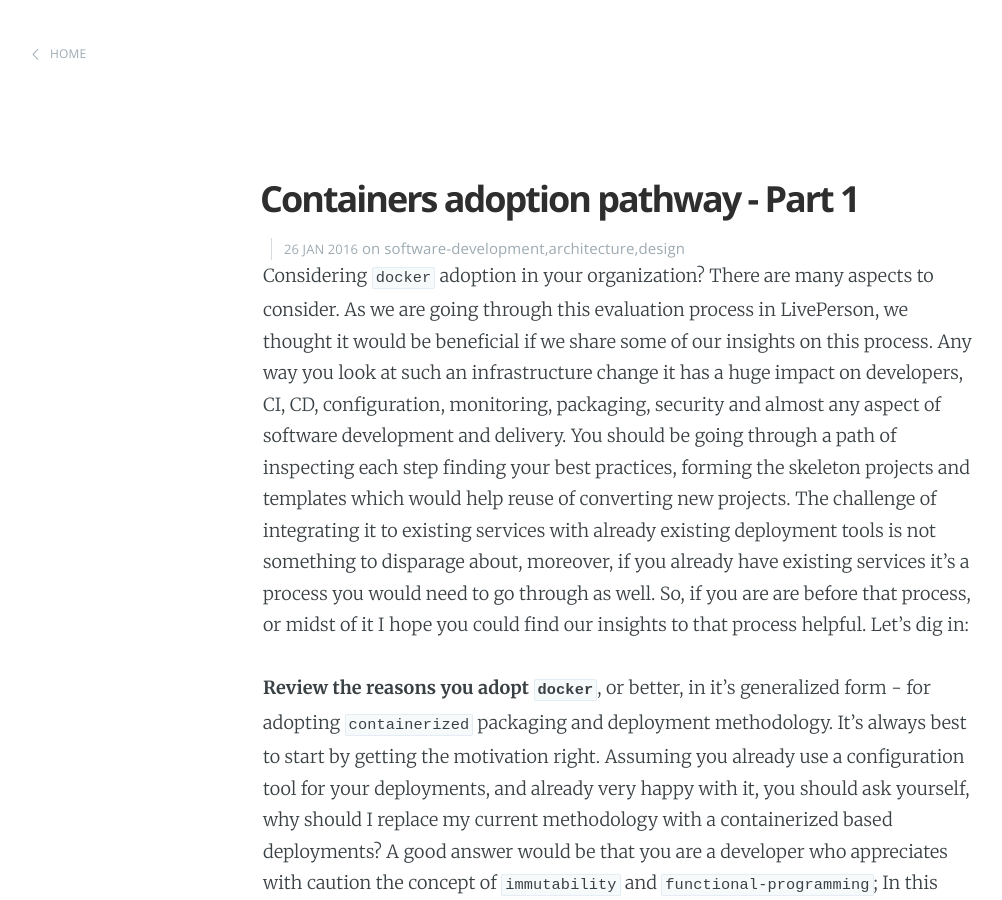
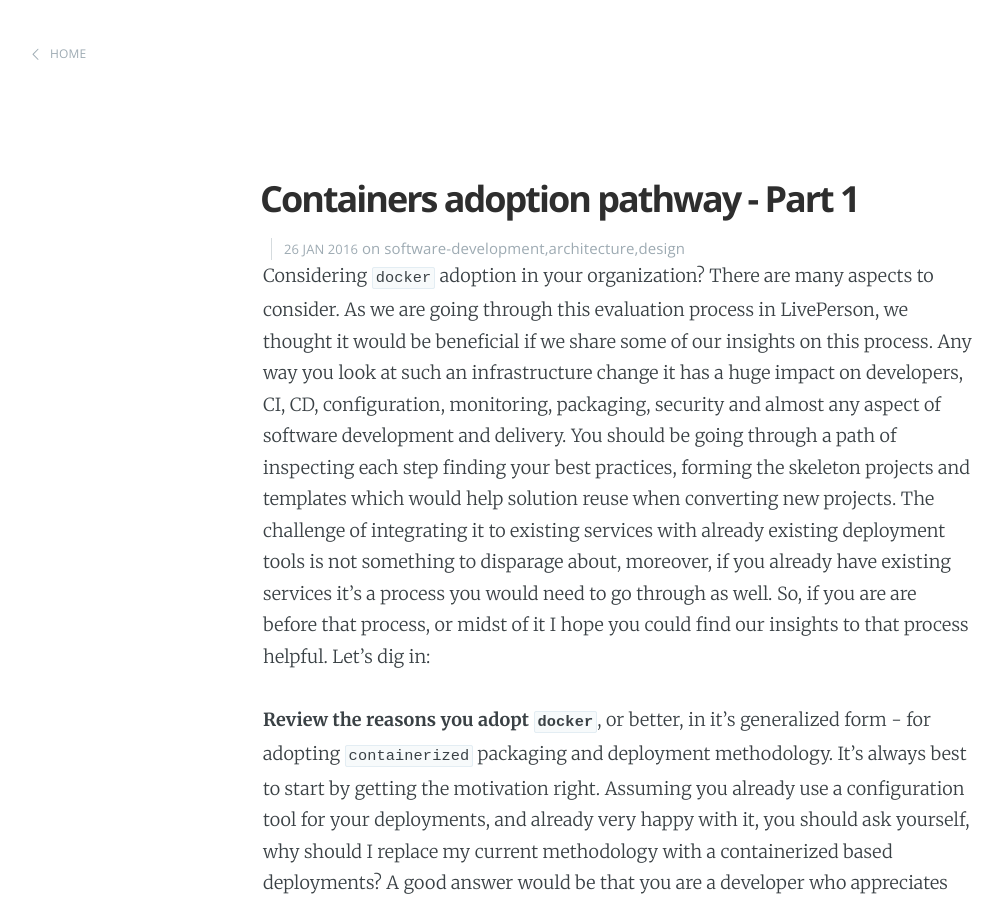
Before and after one commit to LivePersonInc/techblog, a Jekyll site: the page built from _posts/2016/2016-01-26-docker-adoption-pathway-part01.md, in a window 1280 px wide and 900 px high. Shown: the whole window, without its empty margins (22-1024 px from the left). Built offline with Jekyll 4.4.1, drawn with Linux system fonts in a browser that asks for light colours; Markdown is read by kramdown in place of the engine named in the settings; comment, search, counter and statistics services are not loaded.

```diff
--- a/_posts/2016/2016-01-26-docker-adoption-pathway-part01.md
+++ b/_posts/2016/2016-01-26-docker-adoption-pathway-part01.md
@@ -8,7 +8,7 @@
 published: true
 test1: 1
 ---
-Considering `docker` adoption in your organization? There are many aspects to consider.  As we are going through this evaluation process in LivePerson, we thought it would be beneficial if we share some of our insights on this process.  Any way you look at such an infrastructure change it has a huge impact on developers, CI, CD, configuration, monitoring, packaging, security and almost any aspect of software development and delivery.  You should be going through a path of inspecting each step finding your best practices, forming the skeleton projects and templates which would help reuse of converting new projects.  The challenge of integrating it to existing services with already existing deployment tools is not something to disparage about, moreover, if you already have existing services it's a process you would need to go through as well.  So, if you are are before that process, or midst of it I hope you could find our insights to that process helpful.  Let's dig in:
+Considering `docker` adoption in your organization? There are many aspects to consider.  As we are going through this evaluation process in LivePerson, we thought it would be beneficial if we share some of our insights on this process.  Any way you look at such an infrastructure change it has a huge impact on developers, CI, CD, configuration, monitoring, packaging, security and almost any aspect of software development and delivery.  You should be going through a path of inspecting each step finding your best practices, forming the skeleton projects and templates which would help solution reuse when converting new projects.  The challenge of integrating it to existing services with already existing deployment tools is not something to disparage about, moreover, if you already have existing services it's a process you would need to go through as well.  So, if you are are before that process, or midst of it I hope you could find our insights to that process helpful.  Let's dig in:
 
 **Review the reasons you adopt `docker`**, or better, in it's generalized form - for adopting `containerized` packaging and deployment methodology.  It's always best to start by getting the motivation right.  Assuming you already use a configuration tool for your deployments, and already very happy with it, you should ask yourself, why should I replace my current methodology with a containerized based deployments? A good answer would be that you are a developer who appreciates with caution the concept of `immutability` and `functional-programming`;  In this case `containers` allows you to deploy these concepts into your deployments.  Having `containerized` deployments allows you to have `immutable deployments` in a much easier and fun way.  By having your containers `read-only` you may even come closer to the concept of `pure deployments` where you do no modifications but only replacements.
 
```
